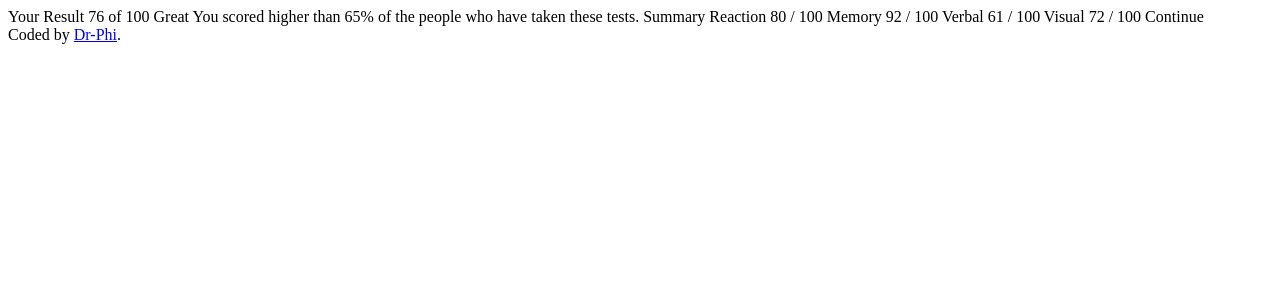
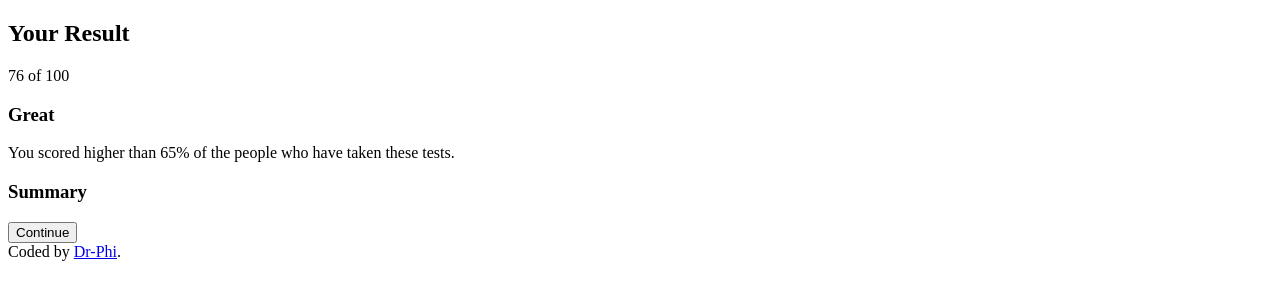
Before and after one commit to Dr-Phi/results-test-component, a plain HTML site: page index.html in a window 1280 px wide. Drawn offline with Linux system fonts and the light colour scheme.

Commit message:
HTML settled, next, style left side (header)

```diff
--- a/index.html
+++ b/index.html
@@ -1,5 +1,6 @@
 <!DOCTYPE html>
 <html lang="en">
+
 <head>
   <meta charset="UTF-8">
   <meta name="viewport" content="width=device-width, initial-scale=1.0">
@@ -9,18 +10,33 @@
   <title>Results Test</title>
 
 </head>
+
 <body>
 
-  Your Result
-  76
-  of 100
+  <main>
+    <section class="component">
+      <header>
+        <h2 class="fs-400 clr--gray">Your Result</h2>
+        <div>
+          <p>76
+            <span class="clr--gray">of 100</span>
+          </p>
+        </div>
+        <h3>Great</h3>
+        <p class="clr--gray">You scored higher than 65% of the people who have taken these tests.</p>
+      </header>
+      <article>
+        <h1 class="fs-400 clr--darkerblue">Summary</h1>
 
-  Great
-  You scored higher than 65% of the people who have taken these tests.
+        <!-- Add content from JSON-->
+        <button type="button">Continue</button>
 
-  Summary
 
-  Reaction
+      </article>
+    </section>
+  </main>
+
+  <!-- Reaction
   80 / 100
 
   Memory
@@ -30,12 +46,11 @@
   61 / 100
 
   Visual
-  72 / 100
-
-  Continue
+  72 / 100 -->
 
   <div class="attribution">
     Coded by <a href="https://github.com/Dr-Phi">Dr-Phi</a>.
   </div>
 </body>
+
 </html>
```
